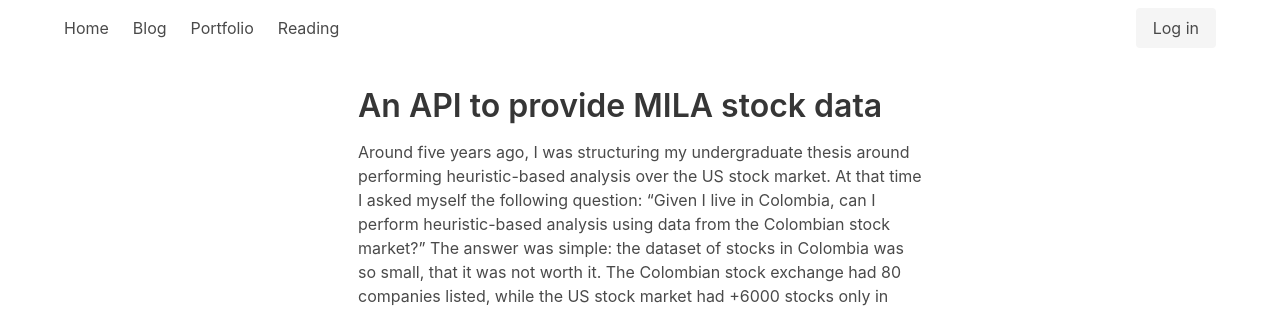
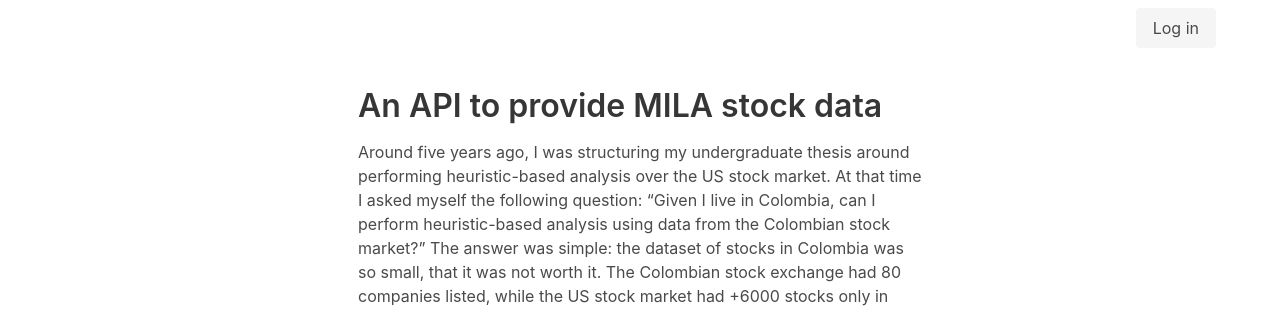
Before and after one commit to julianespinel/website, a Django app: template blog/templates/blog/posts/an-api-to-provide-mila-stock-data.html in a window 1280 px wide. Shown: the top 310 px of the page. Run offline with Django 3.2, Linux system fonts and the light colour scheme; the template is opened without the code that fills it, so the values that code supplies are empty; some libraries are stand-ins or nearby versions.

Commit message:
Comment menu items

```diff
--- a/templates/menu.html
+++ b/templates/menu.html
@@ -11,10 +11,10 @@
 
       <div id="navbarBasicExample" class="navbar-menu">
         <div class="navbar-start">
-          <a class="navbar-item">Home</a>
-          <a class="navbar-item">Blog</a>
-          <a class="navbar-item">Portfolio</a>
-          <a class="navbar-item">Reading</a>
+          <!-- <a class="navbar-item">About</a> -->
+          <!-- <a class="navbar-item">Blog</a> -->
+          <!-- <a class="navbar-item">Portfolio</a> -->
+          <!-- <a class="navbar-item">Reading</a> -->
         </div>
 
         <div class="navbar-end">
```
